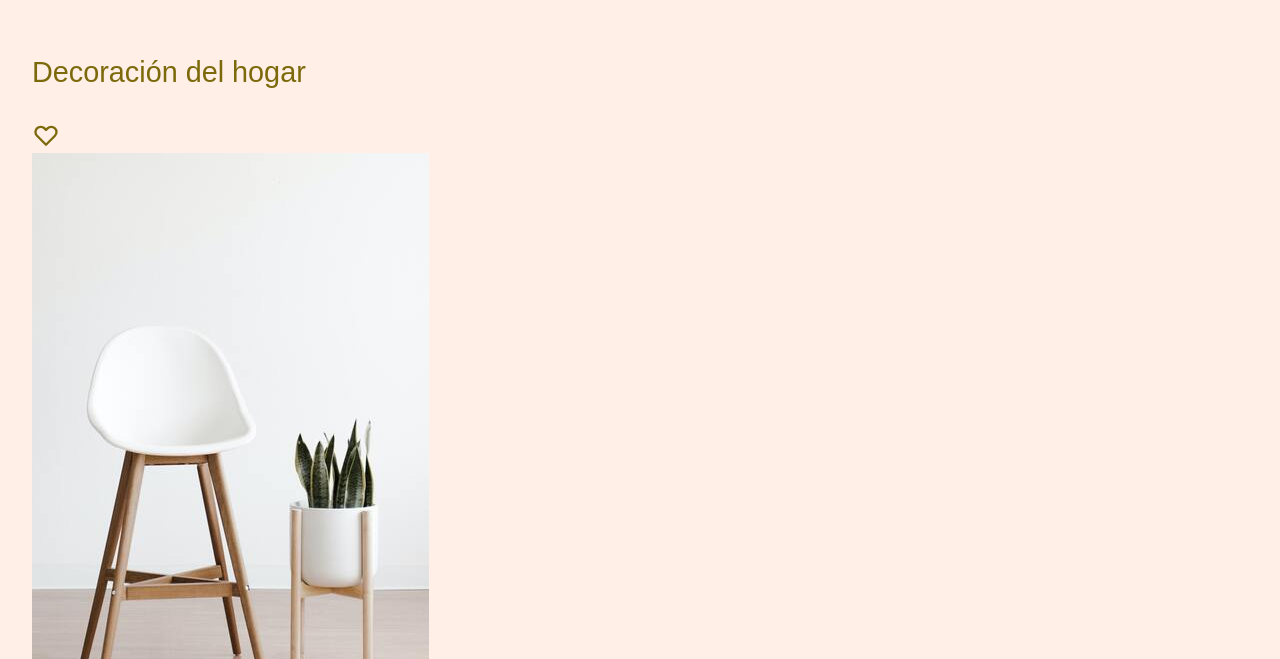
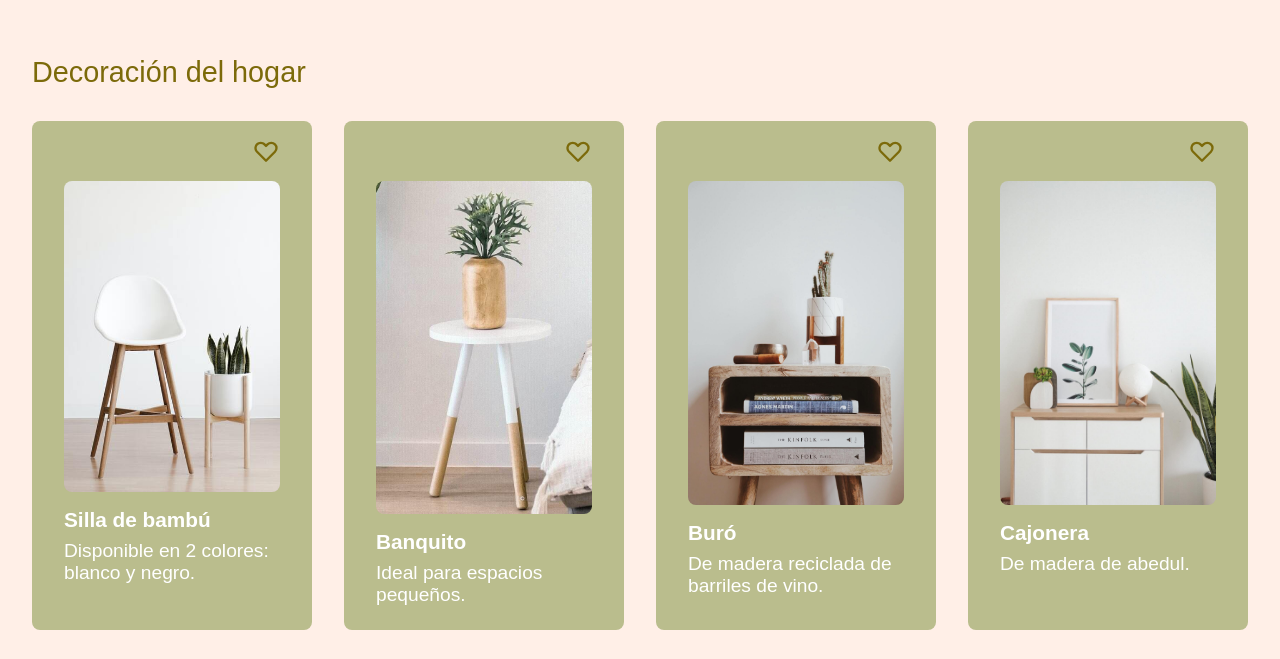
Before and after one commit to PaylemanC/Eco-Store--Platzi, a plain HTML site: page index.html in a window 1280 px wide. Shown: the part 1720-2379 px from the top of the page. Drawn offline with Linux system fonts and the light colour scheme.

Commit message:
Implementa estilos para cards furniture

```diff
--- a/scss/main.scss
+++ b/scss/main.scss
@@ -130,6 +130,16 @@ article, section {
             }
         }
     }
+    .products__furniture {
+        @extend .products__healthcare;
+        .products__cards-container {
+            .product__card {
+                //Estilos que no se aplican:
+                background-color: $tertiary-color;
+                color: white;
+            }
+        }
+    }
 }
 
 footer {
```
Also changed, not shown: css/main.css, 1 other file.
